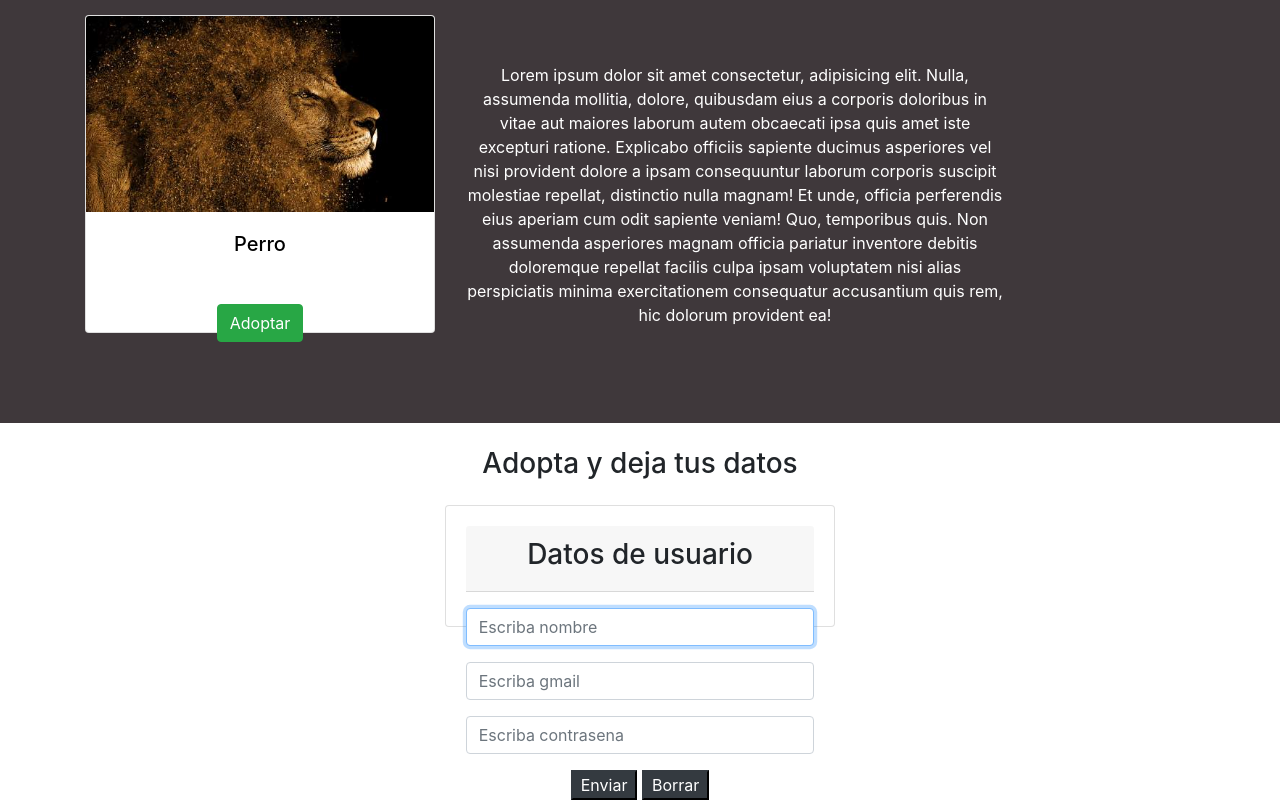
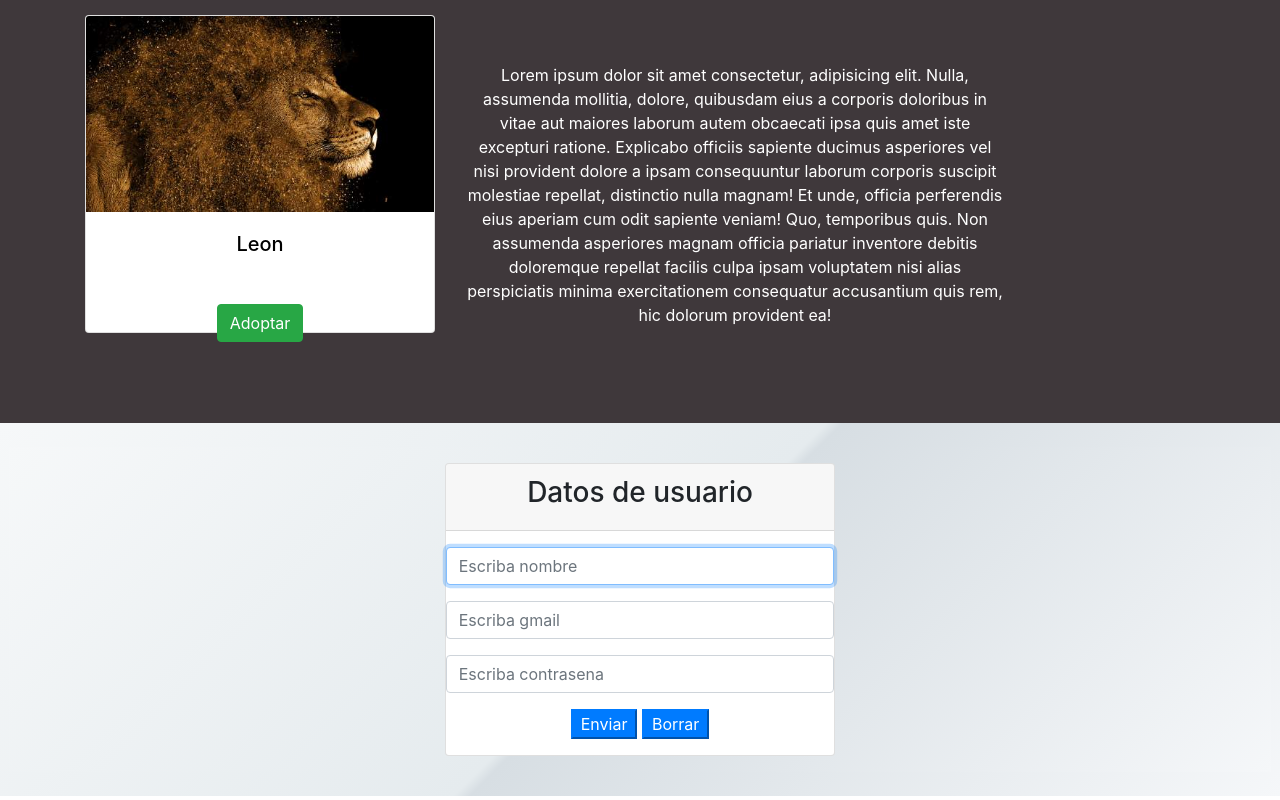
Before and after one commit to Daicelys/Proyecto-mascotas, a plain HTML site: page index.html in a window 1280 px wide. Shown: the part 1535-2335 px from the top of the page. Drawn offline with Linux system fonts and the light colour scheme.

Commit message:
Lista para enviar

```diff
--- a/css/estilos.css
+++ b/css/estilos.css
@@ -35,3 +35,18 @@ h6 {
     min-height: 1px;
     padding: 1.25rem;
 }
+
+.formulario_adopcion {
+    background: /* Permalink - use to edit and share this gradient: https://colorzilla.com/gradient-editor/#f6f8f9+0,e5ebee+50,d7dee3+51,f5f7f9+100;White+Gloss */
+    background: rgb(246, 248, 249);
+    /* Old browsers */
+    background: -moz-linear-gradient(-45deg, rgba(246, 248, 249, 1) 0%, rgba(229, 235, 238, 1) 50%, rgba(215, 222, 227, 1) 51%, rgba(245, 247, 249, 1) 100%);
+    /* FF3.6-15 */
+    background: -webkit-linear-gradient(-45deg, rgba(246, 248, 249, 1) 0%, rgba(229, 235, 238, 1) 50%, rgba(215, 222, 227, 1) 51%, rgba(245, 247, 249, 1) 100%);
+    /* Chrome10-25,Safari5.1-6 */
+    background: linear-gradient(135deg, rgba(246, 248, 249, 1) 0%, rgba(229, 235, 238, 1) 50%, rgba(215, 222, 227, 1) 51%, rgba(245, 247, 249, 1) 100%);
+    /* W3C, IE10+, FF16+, Chrome26+, Opera12+, Safari7+ */
+    filter: progid: DXImageTransform.Microsoft.gradient( startColorstr='#f6f8f9', endColorstr='#f5f7f9', GradientType=1);
+    /* IE6-9 fallback on horizontal gradient */
+    ;
+}
--- a/index.html
+++ b/index.html
@@ -17,21 +17,18 @@
 <body>
 
 
-
-
     <section class="encabezado py-5">
 
         <nav class="navbar navbar-expand-lg navbar-dark fixed-top text-light ">
             <button class="navbar-toggler" type="button" data-toggle="collapse" data-target="#navbarTogglerDemo03" aria-controls="navbarTogglerDemo03" aria-expanded="false" aria-label="Toggle navigation">
-              <span class="navbar-toggler-icon"></span>
-            </button>
+        <span class="navbar-toggler-icon"></span>
+        </button>
             <a class="navbar-brand" href="#">
                 <h3>LOleig</h3>
             </a>
 
             <div class="collapse navbar-collapse" id="navbarTogglerDemo03">
                 <ul class="navbar-nav mr-auto mt-2 mt-lg-0">
-
                     <li class="nav-item">
                         <a class="nav-link" href="#">
                             <h6>Home</h6>
@@ -43,6 +40,7 @@
                             <h6>Adoption</h6>
                         </a>
                     </li>
+
                     <li class="nav-item">
                         <a class="nav-link" href="#">
                             <h6>Vaccionate
@@ -90,13 +88,6 @@
 
     </section>
 
-
-
-
-
-
-
-
     <section class="mascota text-center d-flex py-5">
         <div class="container">
             <div class="row">
@@ -125,8 +116,6 @@
     </section>
 
 
-
-
     <section class="mascota text-center d-flex py-5">
         <div class="container">
             <div class="row">
@@ -137,7 +126,7 @@
                             <div class="card">
                                 <img src="img/leon.jpg" class="card-img-top" alt="...">
                                 <div class="card-body">
-                                    <h5 class="card-title">Perro <br> <button type="button" class="boton_adoptar my-5 btn btn-success">Adoptar</button></h5>
+                                    <h5 class="card-title">Leon <br> <button type="button" class="boton_adoptar my-5 btn btn-success">Adoptar</button></h5>
 
                                 </div>
                             </div>
@@ -157,30 +146,18 @@
 
 
 
-
-
-
-
-
-
-
-
-
-
-
-    <section class="seccion-formulario text-center">
+    <section class="formulario_adopcion">
         <div class="container-fluid p-4 ">
-            <h3 class="letrero_adoptar">Adopta y deja tus datos</h3>
-            <div class="row">
+            <div class="row formulario_adopcion">
                 <div class="col-md-4 col-lg-4 mx-auto">
                     <div class="card my-3">
-                        <div class="card-body">
+                        <div class="card-cuerpo">
 
                             <div class="card-header text-center">
                                 <h3>Datos de usuario</h3>
                             </div>
 
-                            <form class="formulario my-3">
+                            <form class="formulario my-3 ">
 
                                 <div class="from-group my-3">
                                     <input type="text" class="form-control" name="name" placeholder="Escriba nombre" autofocus>
@@ -195,8 +172,8 @@
                                 </div>
 
                                 <div class="from-group my-3 text-center">
-                                    <button type="submit " class="btn-dark px-2 ">Enviar</button>
-                                    <button type="reset" class="btn-dark px-2">Borrar</button>
+                                    <button type="submit " class="btn-primary px-2 ">Enviar</button>
+                                    <button type="reset" class="btn-primary px-2">Borrar</button>
                                 </div>
 
 
@@ -213,7 +190,18 @@
 
 
 
-    </div>
+
+
+
+
+
+
+
+
+
+
+
+
 
 
 
```
